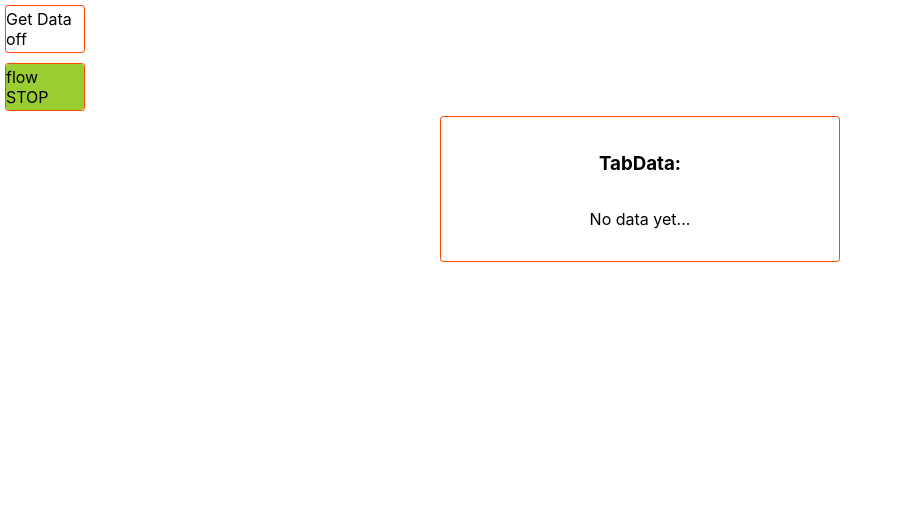
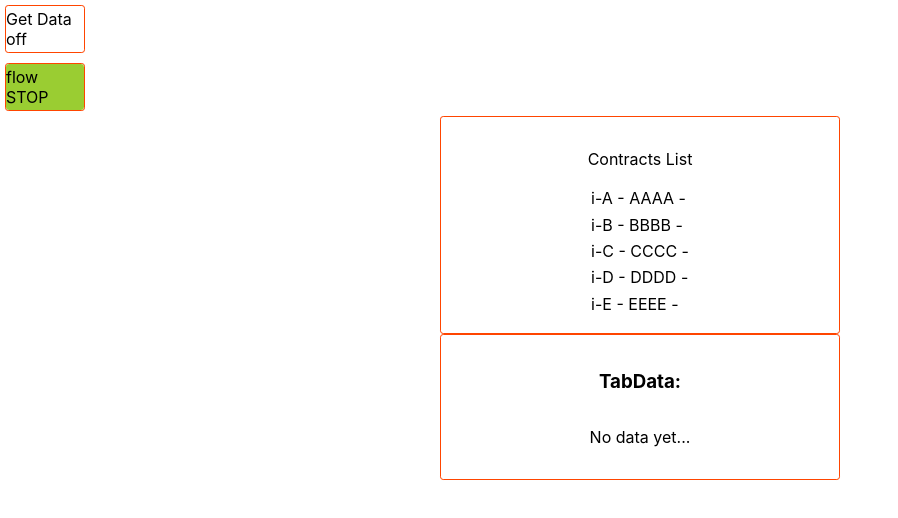
Before and after one commit to ZarNizza/cqg-case, a Next.js app: page / in a window 1280 px wide. Shown: the top 518 px of the page, without its empty margins (0-898 px from the left). Built offline with nearby package versions, Linux system fonts and the light colour scheme.

Commit message:
tmp - prepare WMA

```diff
--- a/pages/index.tsx
+++ b/pages/index.tsx
@@ -63,6 +63,8 @@ const Home = () => {
   const [awpFlag, setAwpFlag] = useState(true);
   const [tabData, setTabData] = useState<Contract[] | []>([]);
   const [incomeData, setIncomeData] = useState<Contract[] | []>([]);
+  const [statData, setStatData] = useState<Contract[] | []>([]);
+  const [statPV, setStatPV] = useState<number[]>([0, 0]);
 
   useEffect(() => {
     console.log("!!! useEffect-setTabData");
@@ -194,13 +196,13 @@ const Home = () => {
             className={stylesC.chk}
             hidden
             checked={!flowFlag}
-            // checked={false}
           />
           <div className={stylesC.inputLabel}>flow STOP</div>
         </label>
       </div>
-      <div>
-        {/* {conList.length > 0 ? (
+      <div className={styles.tabloid}>
+        <p>Contracts List</p>
+        {conList.length > 0 ? (
           <ul>
             {conList.map((i) => (
               <li key={i.id}>
@@ -210,7 +212,7 @@ const Home = () => {
           </ul>
         ) : (
           ""
-          )} */}
+        )}
       </div>
       <Tabloid d={tabData} />
     </div>
```
Lines whose indentation alone changed are shown as unchanged.
